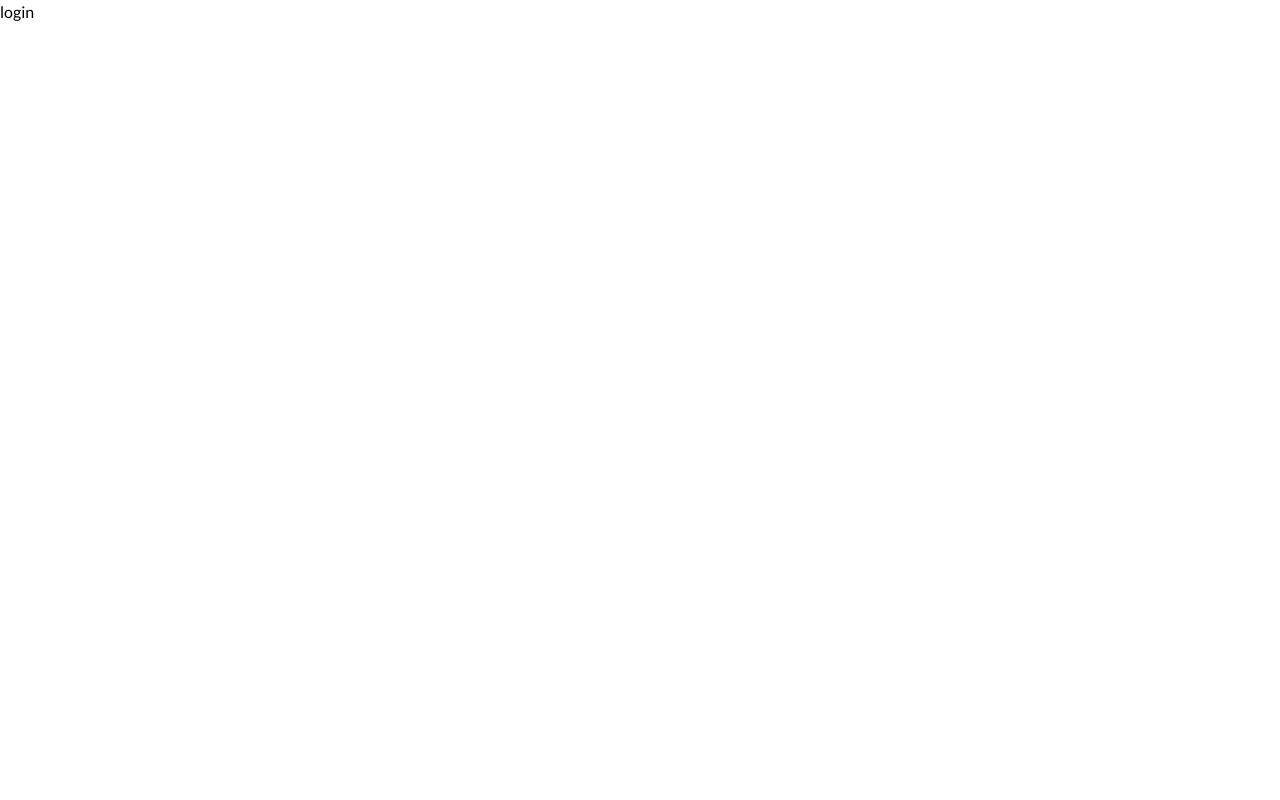
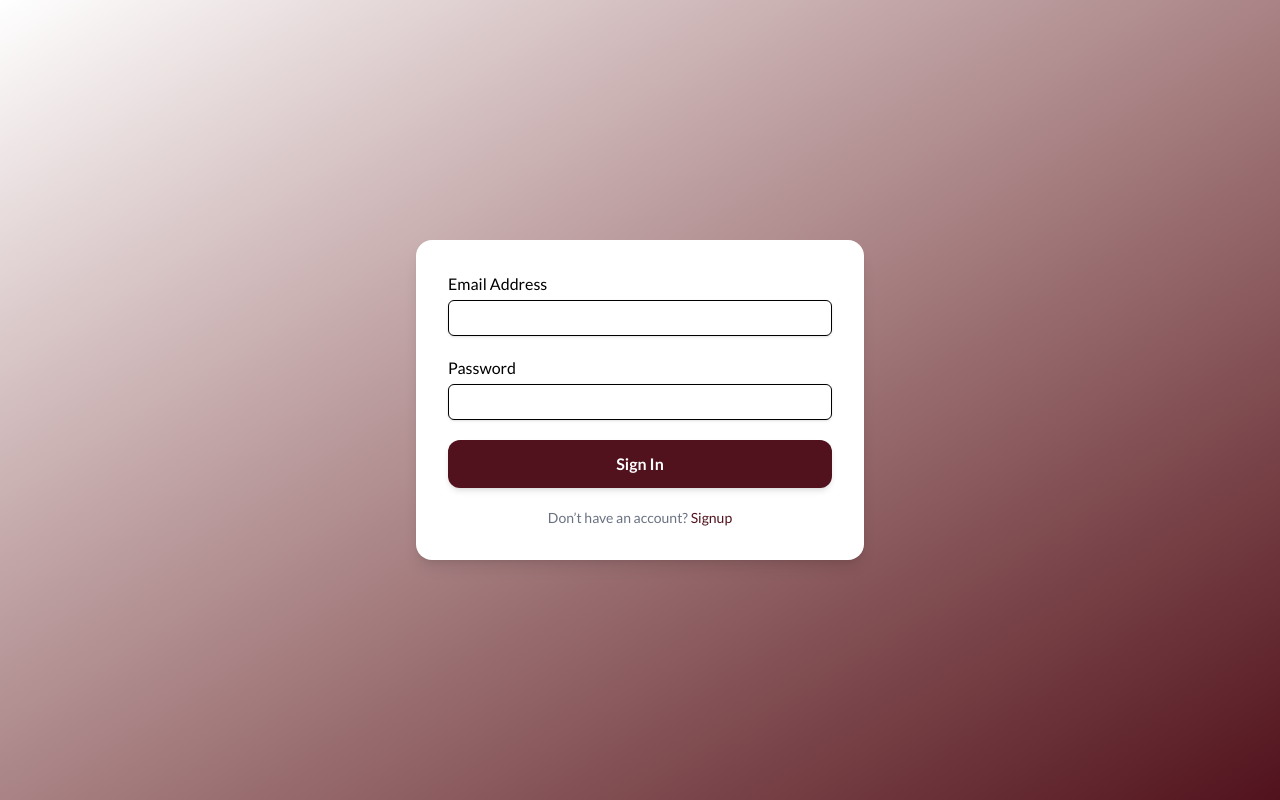
Before and after one commit to Aimancod01/react-boilerplate, a React (Vite) app: page /login in a window 1280 px wide. Built offline with nearby package versions, Linux system fonts and the light colour scheme.

Commit message:
form handlers, zod and auth-layout

```diff
--- a/package.json
+++ b/package.json
@@ -10,6 +10,7 @@
     "preview": "vite preview"
   },
   "dependencies": {
+    "@hookform/resolvers": "^5.2.1",
     "@tailwindcss/vite": "^4.1.11",
     "@tanstack/react-query": "^5.84.1",
     "@tanstack/react-table": "^8.21.3",
@@ -24,6 +25,7 @@
     "react-router-dom": "^7.7.1",
     "tailwind-merge": "^3.3.1",
     "tailwindcss": "^4.1.11",
+    "zod": "^4.0.17",
     "zustand": "^5.0.7"
   },
   "devDependencies": {
--- /dev/null
+++ b/src/components/layouts/auth.tsx
@@ -0,0 +1,18 @@
+import type React from "react";
+import type { FC } from "react";
+
+type Props = {
+  children: React.ReactNode;
+};
+
+const AuthLayout: FC<Props> = ({ children }) => {
+  return (
+    <div className="flex justify-center items-center h-screen bg-gradient-to-br from-white to-primary">
+      <div className="w-full max-w-md bg-white shadow-lg rounded-2xl p-8">
+        {children}
+      </div>
+    </div>
+  );
+};
+
+export default AuthLayout;
--- /dev/null
+++ b/src/components/ui/form/error.tsx
@@ -0,0 +1,17 @@
+export type ErrorProps = {
+  errorMessage?: string | null;
+};
+
+export const Error = ({ errorMessage }: ErrorProps) => {
+  if (!errorMessage) return null;
+
+  return (
+    <div
+      role="alert"
+      aria-label={errorMessage}
+      className="text-sm font-semibold text-red-500"
+    >
+      {errorMessage}
+    </div>
+  );
+};
--- /dev/null
+++ b/src/components/ui/form/field-wrapper.tsx
@@ -0,0 +1,22 @@
+import type { FC } from "react";
+import { type FieldError } from "react-hook-form";
+import { Error } from "./error";
+
+type FieldWrapperProps = {
+  label?: string;
+  className?: string;
+  children: React.ReactNode;
+  error?: FieldError | undefined;
+};
+
+const FieldWrapper: FC<FieldWrapperProps> = ({ label, error, children }) => {
+  return (
+    <div>
+      <label>{label}</label>
+      <div className="my-1">{children}</div>
+      <Error errorMessage={error?.message} />
+    </div>
+  );
+};
+
+export default FieldWrapper;
--- /dev/null
+++ b/src/components/ui/form/input.tsx
@@ -0,0 +1,34 @@
+import type { FC, InputHTMLAttributes } from "react";
+import { cn } from "../../../utils/cn";
+import type { FieldError, UseFormRegisterReturn } from "react-hook-form";
+import FieldWrapper from "./field-wrapper";
+
+type InputProps = {
+  label?: string;
+  className?: string;
+  error?: FieldError | undefined;
+  registration: Partial<UseFormRegisterReturn>;
+} & InputHTMLAttributes<HTMLInputElement>;
+
+const Input: FC<InputProps> = ({
+  label,
+  error,
+  registration,
+  className,
+  ...props
+}) => {
+  return (
+    <FieldWrapper label={label} error={error}>
+      <input
+        {...registration}
+        {...props}
+        className={cn(
+          "flex h-9 w-full rounded-md border border-input bg-transparent px-3 py-1 text-sm shadow-sm transition-colors file:border-0 file:bg-transparent file:text-sm file:font-medium placeholder:text-muted-foreground focus-visible:outline-none focus-visible:ring-1 focus-visible:ring-ring disabled:cursor-not-allowed disabled:opacity-50",
+          className
+        )}
+      />
+    </FieldWrapper>
+  );
+};
+
+export default Input;
--- a/src/components/ui/logo.tsx
+++ b/src/components/ui/logo.tsx
@@ -1,7 +1,12 @@
 import type { FC } from "react";
+import { Link } from "react-router-dom";
 
 const Logo: FC = () => {
-  return <h2 className="text-2xl font-bold mb-8">Logo</h2>;
+  return (
+    <Link to="/dashboard">
+      <h2 className="text-2xl font-bold mb-8">Logo</h2>
+    </Link>
+  );
 };
 
 export default Logo;
--- /dev/null
+++ b/src/pages/auth/components/login-form.tsx
@@ -0,0 +1,63 @@
+import { useForm } from "react-hook-form";
+import Input from "../../../components/ui/form/input";
+import { zodResolver } from "@hookform/resolvers/zod";
+import { Link, useNavigate } from "react-router-dom";
+import AuthLayout from "../../../components/layouts/auth";
+import { loginSchema } from "../../../schemas";
+import { useAuthStore } from "../../../store/auth-store";
+
+const LoginForm = () => {
+  const { login } = useAuthStore();
+  const navigate = useNavigate();
+  const { register, formState, handleSubmit, reset } = useForm({
+    resolver: zodResolver(loginSchema),
+  });
+
+  async function onSubmit(data: { email: string; password: string }) {
+    const userData = {
+      id: "1",
+      name: "Aiman",
+      email: data.email,
+      role: "User",
+      token: "eiuiq0092nx",
+    };
+    login(userData);
+    navigate("/dashboard");
+    reset();
+  }
+
+  return (
+    <AuthLayout>
+      <form onSubmit={handleSubmit(onSubmit)} className="space-y-5">
+        <Input
+          type="email"
+          label="Email Address"
+          error={formState.errors["email"]}
+          registration={register("email")}
+        />
+
+        <Input
+          type="password"
+          label="Password"
+          error={formState.errors["password"]}
+          registration={register("password")}
+        />
+        <button
+          type="submit"
+          className="w-full py-3 px-4 bg-primary text-white font-semibold rounded-xl shadow-md transition-all duration-200"
+        >
+          Sign In
+        </button>
+      </form>
+
+      <p className="text-sm text-gray-500 text-center mt-5">
+        Don’t have an account?{" "}
+        <Link to="/register" className="text-primary hover:underline">
+          Signup
+        </Link>
+      </p>
+    </AuthLayout>
+  );
+};
+
+export default LoginForm;
--- /dev/null
+++ b/src/pages/auth/components/signup-form.tsx
@@ -0,0 +1,56 @@
+import AuthLayout from "../../../components/layouts/auth";
+import Input from "../../../components/ui/form/input";
+import { Link } from "react-router-dom";
+import { zodResolver } from "@hookform/resolvers/zod";
+import { useForm } from "react-hook-form";
+import { signUpSchema } from "../../../schemas";
+
+const SignUpForm = () => {
+  const { register, formState, handleSubmit } = useForm({
+    resolver: zodResolver(signUpSchema),
+  });
+
+  async function onSubmit(data: { email: string; password: string }) {
+    console.log(data);
+  }
+  return (
+    <AuthLayout>
+      <form onSubmit={handleSubmit(onSubmit)} className="space-y-5">
+        <Input
+          type="email"
+          label="Email Address"
+          error={formState.errors["email"]}
+          registration={register("email")}
+        />
+
+        <Input
+          type="password"
+          label="Password"
+          error={formState.errors["password"]}
+          registration={register("password")}
+        />
+        <Input
+          type="password"
+          label="Confirm Password"
+          error={formState.errors["confirmPassword"]}
+          registration={register("confirmPassword")}
+        />
+        <button
+          type="submit"
+          className="w-full py-3 px-4 bg-primary text-white font-semibold rounded-xl shadow-md transition-all duration-200"
+        >
+          Sign Up
+        </button>
+      </form>
+
+      <p className="text-sm text-gray-500 text-center mt-5">
+        Already have an account?{" "}
+        <Link to="/login" className="text-primary hover:underline">
+          Login
+        </Link>
+      </p>
+    </AuthLayout>
+  );
+};
+
+export default SignUpForm;
--- a/src/pages/auth/login.tsx
+++ b/src/pages/auth/login.tsx
@@ -1,7 +1,12 @@
 import type { FC } from "react";
+import LoginForm from "./components/login-form";
 
 const Login: FC = () => {
-  return <div>login</div>;
+  return (
+    <div>
+      <LoginForm />
+    </div>
+  );
 };
 
 export default Login;
--- a/src/pages/auth/sign-up.tsx
+++ b/src/pages/auth/sign-up.tsx
@@ -1,7 +1,12 @@
 import type { FC } from "react";
+import SignUpForm from "./components/signup-form";
 
 const SignUp: FC = () => {
-  return <div>SignUp</div>;
+  return (
+    <div>
+      <SignUpForm />
+    </div>
+  );
 };
 
 export default SignUp;
--- /dev/null
+++ b/src/schemas/index.ts
@@ -0,0 +1,17 @@
+import { z } from "zod";
+
+export const signUpSchema = z
+  .object({
+    email: z.string().email("Enter a valid email"),
+    password: z.string().min(10, "Password must be at least 10 characters"),
+    confirmPassword: z.string(),
+  })
+  .refine((data) => data.password === data.confirmPassword, {
+    message: "Passowrds must match",
+    path: ["confirmPassword"],
+  });
+
+export const loginSchema = z.object({
+  email: z.string().email("Enter a valid email"),
+  password: z.string().min(10, "Password must be at least 10 characters"),
+});
```
Also changed, not shown: 1 other file (tests, documents, lock files or other folders).
